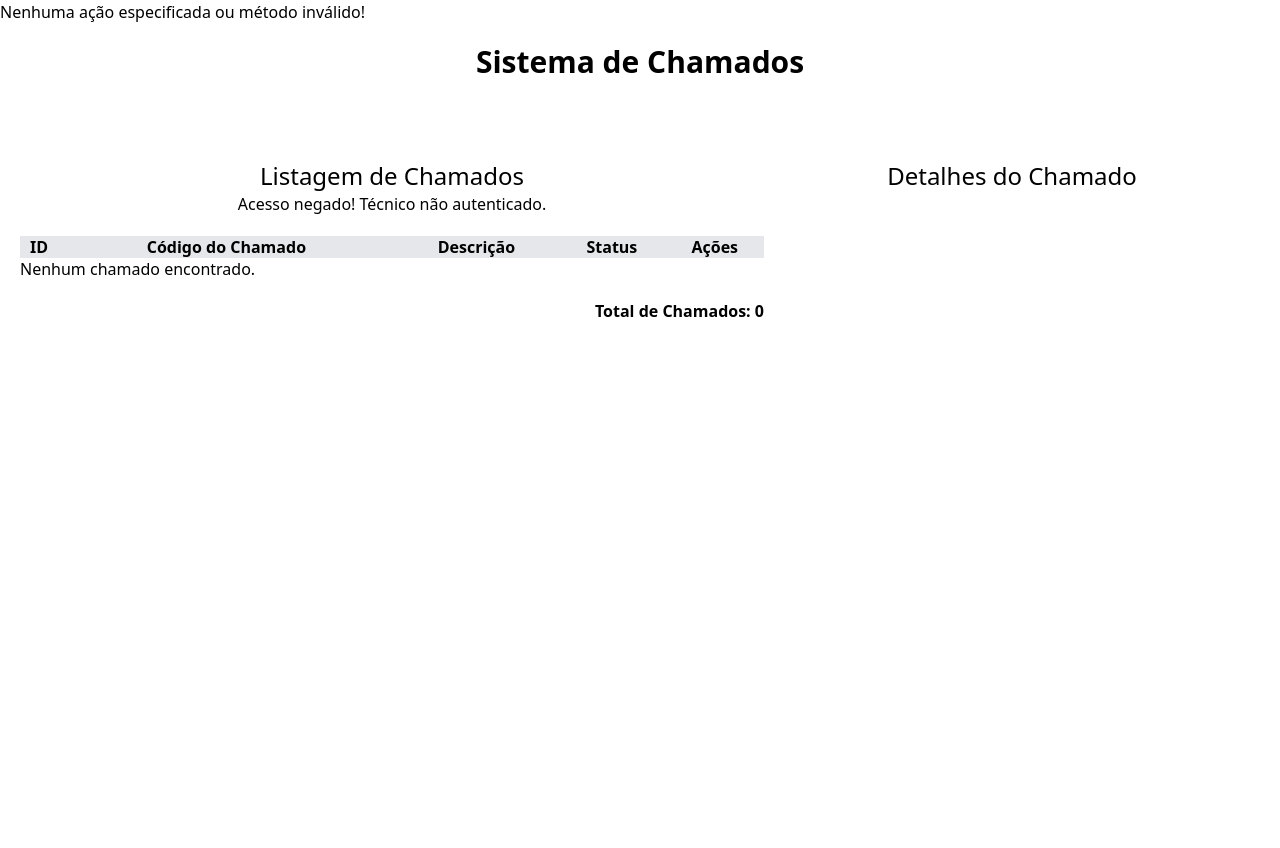
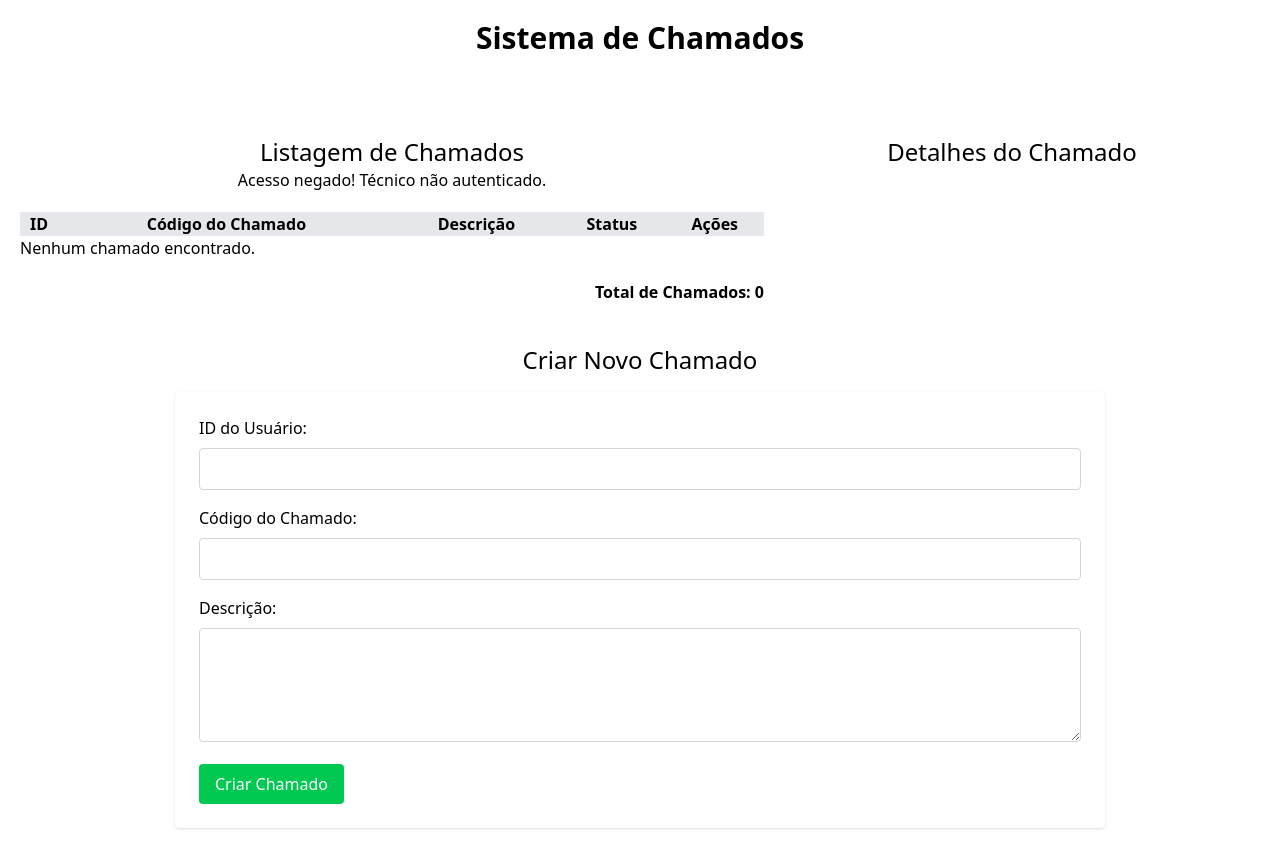
Before and after one commit to christopherfifo/sistema-de-chamados, a PHP site: page /view/chamados.php in a window 1280 px wide. Before the commit the page ends 317 px from the top, so only its background shows below. Run offline with PHP 8.4, Linux system fonts and the light colour scheme.

Commit message:
criação

```diff
--- a/controller/authCalled.php
+++ b/controller/authCalled.php
@@ -164,15 +164,15 @@
 }
 
 // Roteamento básico usando POST
-if ($_SERVER['REQUEST_METHOD'] === 'POST' && isset($_POST['action'])) {
-    $authController = new CalledTechnicians();
-    $action = $_POST['action'];
+// if ($_SERVER['REQUEST_METHOD'] === 'POST' && isset($_POST['action'])) {
+//     $authController = new CalledTechnicians();
+//     $action = $_POST['action'];
 
-    if (method_exists($authController, $action)) {
-        $authController->$action();
-    } else {
-        echo "Ação inválida!";
-    }
-} else {
-    echo "Nenhuma ação especificada ou método inválido!";
-}
+//     if (method_exists($authController, $action)) {
+//         $authController->$action();
+//     } else {
+//         echo "Ação inválida!";
+//     }
+// } else {
+//     echo "Nenhuma ação especificada ou método inválido!";
+// }
--- a/controller/authController.php
+++ b/controller/authController.php
@@ -70,7 +70,7 @@
                 $_SESSION['user'] = $user;
                 $token = bin2hex(random_bytes(32));
                 $_SESSION['token'] = $token;
-                header('Location: /dashboard');
+                header('Location: ../view/chamados.php');
             } else {
                 echo "Credenciais inválidas!";
             }
--- a/view/chamados.php
+++ b/view/chamados.php
@@ -42,6 +42,20 @@
         }
     } else {
         echo "<p class='text-red-500 mt-5'>Erro: dados do técnico não encontrados.</p>";
+    }
+}
+
+if ($_SERVER['REQUEST_METHOD'] === 'POST' && isset($_POST['createCalled'])) {
+    $idUser = $_POST['idUser'];
+    $codeCalled = $_POST['codeCalled'];
+    $description = $_POST['description'];
+
+    $techniciansCalled = new CalledTechnicians();
+    if ($techniciansCalled->createCalled($idUser, $codeCalled, $description)) {
+        echo "<script>alert('Chamado criado com sucesso!'); window.location.href='chamados.php';</script>";
+        exit;
+    } else {
+        echo "<p class='text-red-500 mt-5'>Erro ao criar o chamado.</p>";
     }
 }
 ?>
@@ -196,9 +210,25 @@
                     }
                     ?>
                 </section>
-            <?php } ?>
+            </section>
+        <?php } ?>
+        <section id="criar_chamado" class="w-full flex flex-col items-center mt-10">
+            <h2 class="text-2xl mb-4">Criar Novo Chamado</h2>
+            <form method="POST" action="" class="w-3/4 bg-white p-6 rounded shadow">
+                <label for="idUser" class="block mb-2">ID do Usuário:</label>
+                <input type="number" name="idUser" id="idUser" required class="border border-gray-300 p-2 rounded w-full mb-4">
 
-            </main>
+                <label for="codeCalled" class="block mb-2">Código do Chamado:</label>
+                <input type="text" name="codeCalled" id="codeCalled" required class="border border-gray-300 p-2 rounded w-full mb-4">
+
+                <label for="description" class="block mb-2">Descrição:</label>
+                <textarea name="description" id="description" rows="4" required class="border border-gray-300 p-2 rounded w-full mb-4"></textarea>
+
+                <button type="submit" name="createCalled" class="bg-green-500 text-white px-4 py-2 rounded hover:bg-green-600">Criar Chamado</button>
+            </form>
+        </section>
+
+        </main>
 </body>
 
 </html>
```
